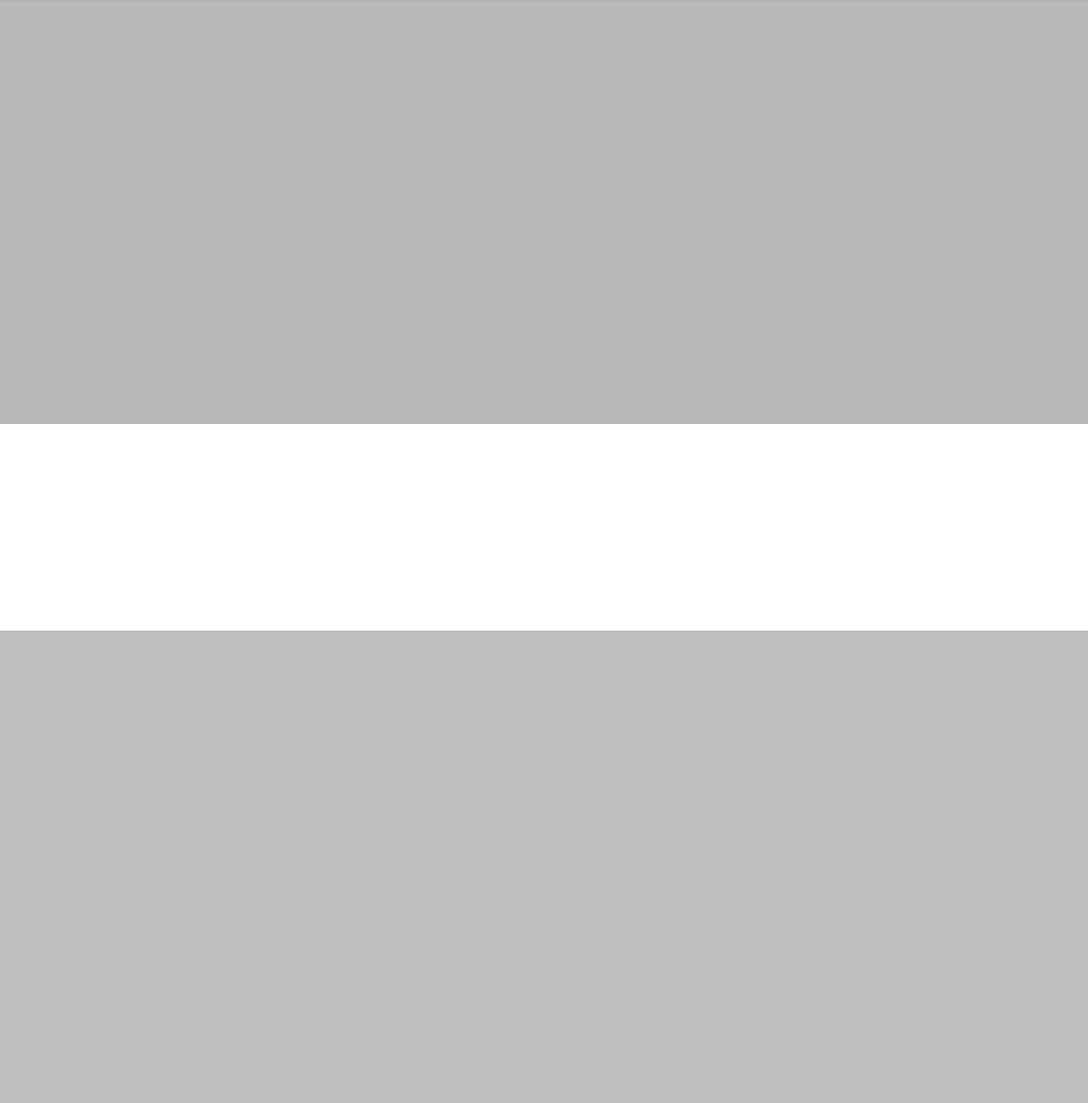
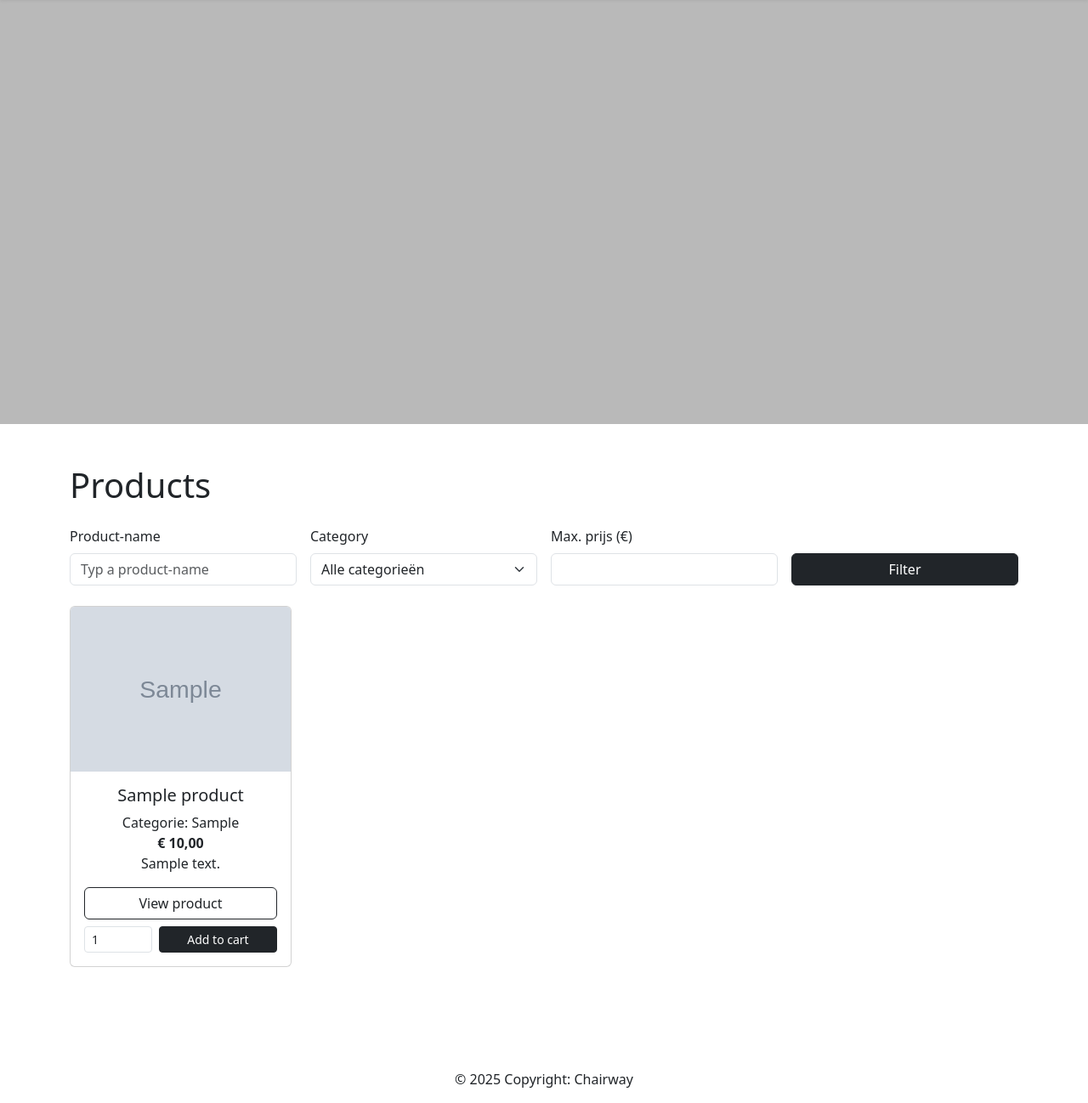
Before and after one commit to MiguelCelen/Chairway-Webshop, a PHP site: page /pages/Artikelen.php in a window 1280 px wide. Shown: the part 58-1356 px from the top of the page at 85% size. Before the commit the page ends 800 px from the top, so only its background shows below. Run offline with PHP 8.4, Linux system fonts and the light colour scheme; tables that the repository leaves empty or names only in its code hold one stand-in row (values such as "Sample post"); grey boxes marked "Sample" are stand-in pictures.

Commit message:
add add_to_cart handler, main text, product filtering and footer to the articles page

```diff
--- a/pages/Artikelen.php
+++ b/pages/Artikelen.php
@@ -108,5 +108,93 @@ $categories = $catStmt->fetchAll(PDO::FETCH_COLUMN);
 
     <div class="row" style="background: #b9b9b9; height: 500px;"></div>
 </header>
+<main class="container my-5" style="margin-top: 6rem;">
+    <h1 class="mb-4">Products</h1>
+
+    <?php if (!empty($_GET["cart"]) && $_GET["cart"] === "added"): ?>
+        <div class="alert alert-success">Product toegevoegd aan Shoppingcart.</div>
+    <?php endif; ?>
+
+    <?php if (!empty($_GET["error"])): ?>
+        <div class="alert alert-danger"><?= htmlspecialchars((string)$_GET["error"]) ?></div>
+    <?php endif; ?>
+
+    <form class="row g-3 mb-4" method="get" action="Artikelen.php">
+        <div class="col-md-3">
+            <label class="form-label">Product-name</label>
+            <input type="text" name="q" class="form-control"
+                   placeholder="Typ a product-name"
+                   value="<?= htmlspecialchars($search) ?>">
+        </div>
+
+        <div class="col-md-3">
+            <label class="form-label">Category</label>
+            <select name="category" class="form-select">
+                <option value="">Alle categorieën</option>
+                <?php foreach ($categories as $cat): ?>
+                    <option value="<?= htmlspecialchars($cat) ?>"
+                        <?= $cat === $category ? "selected" : "" ?>>
+                        <?= htmlspecialchars($cat) ?>
+                    </option>
+                <?php endforeach; ?>
+            </select>
+        </div>
+
+        <div class="col-md-3">
+            <label class="form-label">Max. prijs (€)</label>
+            <input type="number" name="maxPrice" class="form-control"
+                   value="<?= $maxPrice > 0 ? htmlspecialchars((string)$maxPrice) : "" ?>"
+                   min="0" step="1">
+        </div>
+
+        <div class="col-md-3 d-flex align-items-end">
+            <button class="btn btn-dark w-100" type="submit">Filter</button>
+        </div>
+    </form>
+
+    <div class="row">
+        <?php if (empty($products)): ?>
+            <p>Er zijn geen producten gevonden met deze filter.</p>
+        <?php else: ?>
+            <?php foreach ($products as $p): ?>
+                <div class="col-md-3 mb-4">
+                    <div class="card h-100">
+                        <?php if (!empty($p["image"])): ?>
+                            <img src="<?= htmlspecialchars((string)$p["image"]) ?>" class="card-img-top"
+                                 alt="<?= htmlspecialchars((string)$p["title"]) ?>">
+                        <?php endif; ?>
+                        <div class="card-body d-flex flex-column">
+                            <h5 class="card-title"><?= htmlspecialchars((string)$p["title"]) ?></h5>
+                            <p class="card-text">
+                                Categorie: <?= htmlspecialchars((string)$p["category"]) ?><br>
+                                <strong>€ <?= number_format((float)$p["price"], 2, ",", ".") ?></strong><br>
+                                <?= nl2br(htmlspecialchars((string)$p["description"])) ?>
+                            </p>
+                            <div class="mt-auto">
+                                <a href="ProductDetail.php?id=<?= $p["id"] ?>" class="btn btn-outline-dark w-100 mb-2">
+                                    View product
+                                </a>
+
+                                <form method="post" action="../handlers/add_to_cart.php" class="d-flex">
+                                    <input type="hidden" name="product_id" value="<?= $p["id"] ?>">
+                                    <input type="number" name="quantity" value="1" min="1"
+                                           class="form-control form-control-sm me-2" style="max-width: 80px;">
+                                    <button type="submit" class="btn btn-dark btn-sm w-100">
+                                        Add to cart
+                                    </button>
+                                </form>
+                            </div>
+                        </div>
+                    </div>
+                </div>
+            <?php endforeach; ?>
+        <?php endif; ?>
+    </div>
+</main>
+<footer>
+    <div class="text-center p-3" style="margin-top: 5rem;">
+        © 2025 Copyright: Chairway
+    </div>
+</footer>
 </body>
 </html>
```
Also changed, not shown: handlers/add_to_cart.php (added, +44 -0 lines).
